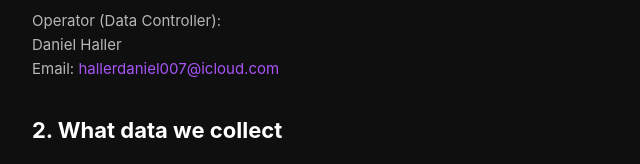
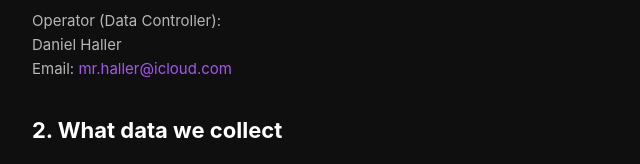
Before and after one commit to Daniel0070007/drink-up-privacy, a plain HTML site: page index.html in a window 1280 px wide. Shown: the part 636-800 px from the top of the page, 252-892 px from the left. Drawn offline with Linux system fonts and the light colour scheme.

Commit message:
Update index.html

```diff
--- a/index.html
+++ b/index.html
@@ -153,7 +153,7 @@
       <p>
         Operator (Data Controller):<br>
         Daniel Haller<br>
-        Email: <a href="mailto:hallerdaniel007@icloud.com">hallerdaniel007@icloud.com</a>
+        Email: <a href="mailto:mr.haller@icloud.com">mr.haller@icloud.com</a>
       </p>
 
       <h2>2. What data we collect</h2>
@@ -220,7 +220,7 @@
 
       <h2>9. Contact</h2>
       <p>For any privacy-related questions, contact us at:<br>
-      <a href="mailto:hallerdaniel007@icloud.com">hallerdaniel007@icloud.com</a></p>
+      <a href="mailto:mr.haller@icloud.com">mr.haller@icloud.com</a></p>
     </section>
 
     <!-- ─────────────────────── DEUTSCH ─────────────────────── -->
@@ -234,7 +234,7 @@
       <p>
         Betreiber (Verantwortlicher):<br>
         Daniel Haller<br>
-        E-Mail: <a href="mailto:hallerdaniel007@icloud.com">hallerdaniel007@icloud.com</a>
+        E-Mail: <a href="mailto:mr.haller@icloud.com">mr.haller@icloud.com</a>
       </p>
 
       <h2>2. Welche Daten wir erfassen</h2>
@@ -301,11 +301,11 @@
 
       <h2>9. Kontakt</h2>
       <p>Bei Fragen zum Datenschutz erreichst du uns unter:<br>
-      <a href="mailto:hallerdaniel007@icloud.com">hallerdaniel007@icloud.com</a></p>
+      <a href="mailto:mr.haller@icloud.com">mr.haller@icloud.com</a></p>
     </section>
 
     <footer>
-      © 2026 DrinkUp · <a href="mailto:hallerdaniel007@icloud.com">Contact</a>
+      © 2026 DrinkUp · <a href="mailto:mr.haller@icloud.com">Contact</a>
     </footer>
   </div>
 
```
